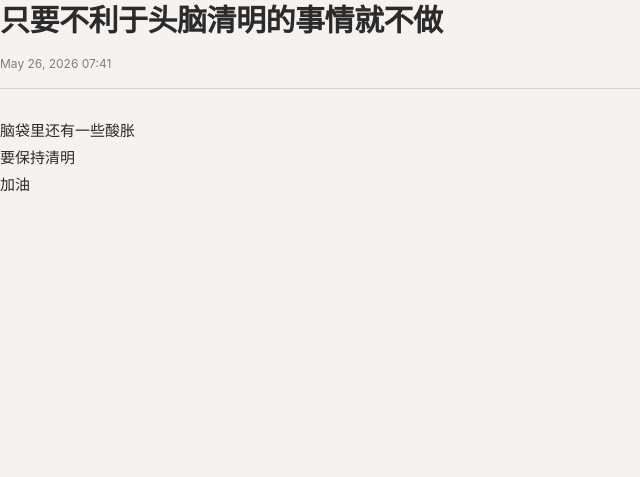
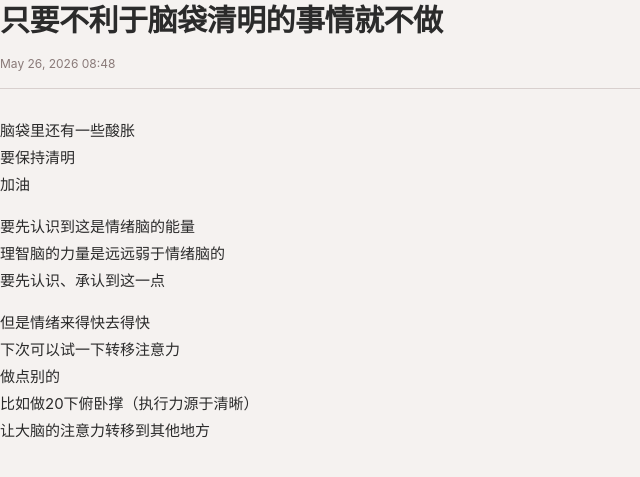
Before and after one commit to belber/belber.github.io, a Jekyll site: the page built from _posts/2026-05-26-只要不利于头脑清明的事情就不做.md, in a window 1280 px wide. Shown: the top 477 px of the page, without its empty margins (0-640 px from the left). Built offline with Jekyll 4.4.1, drawn with Linux system fonts in a browser that asks for light colours.

Commit message:
update: 只要不利于脑袋清明的事情就不做

```diff
--- a/_posts/2026-05-26-只要不利于头脑清明的事情就不做.md
+++ b/_posts/2026-05-26-只要不利于头脑清明的事情就不做.md
@@ -1,9 +1,19 @@
 ---
 layout: post
-title: "只要不利于头脑清明的事情就不做"
-date: 2026-05-26 07:41:45 +08:00
+title: "只要不利于脑袋清明的事情就不做"
+date: 2026-05-26 08:48:21 +08:00
 ---
 
 脑袋里还有一些酸胀
 要保持清明
 加油
+
+要先认识到这是情绪脑的能量
+理智脑的力量是远远弱于情绪脑的
+要先认识、承认到这一点
+
+但是情绪来得快去得快
+下次可以试一下转移注意力
+做点别的
+比如做20下俯卧撑（执行力源于清晰）
+让大脑的注意力转移到其他地方
```
